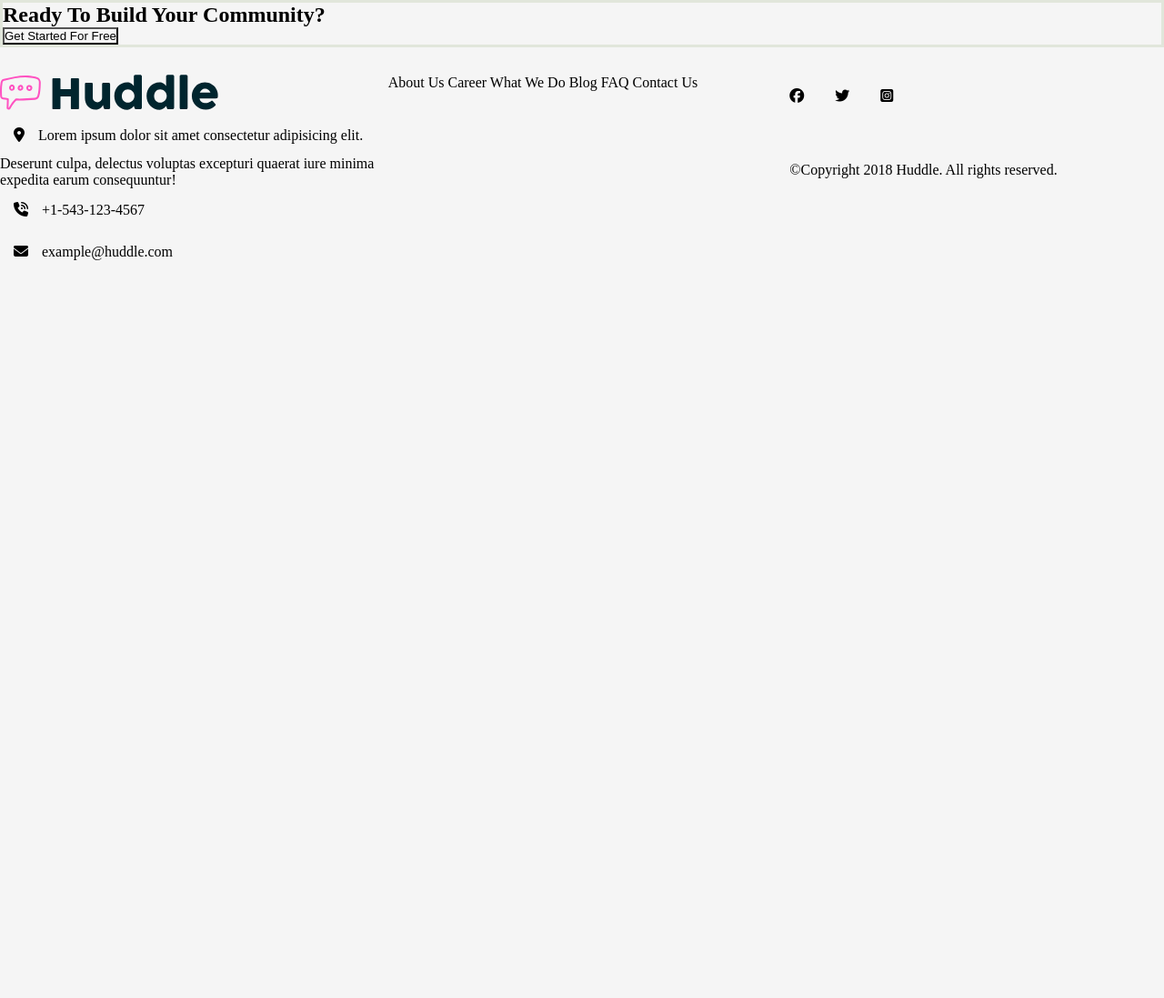
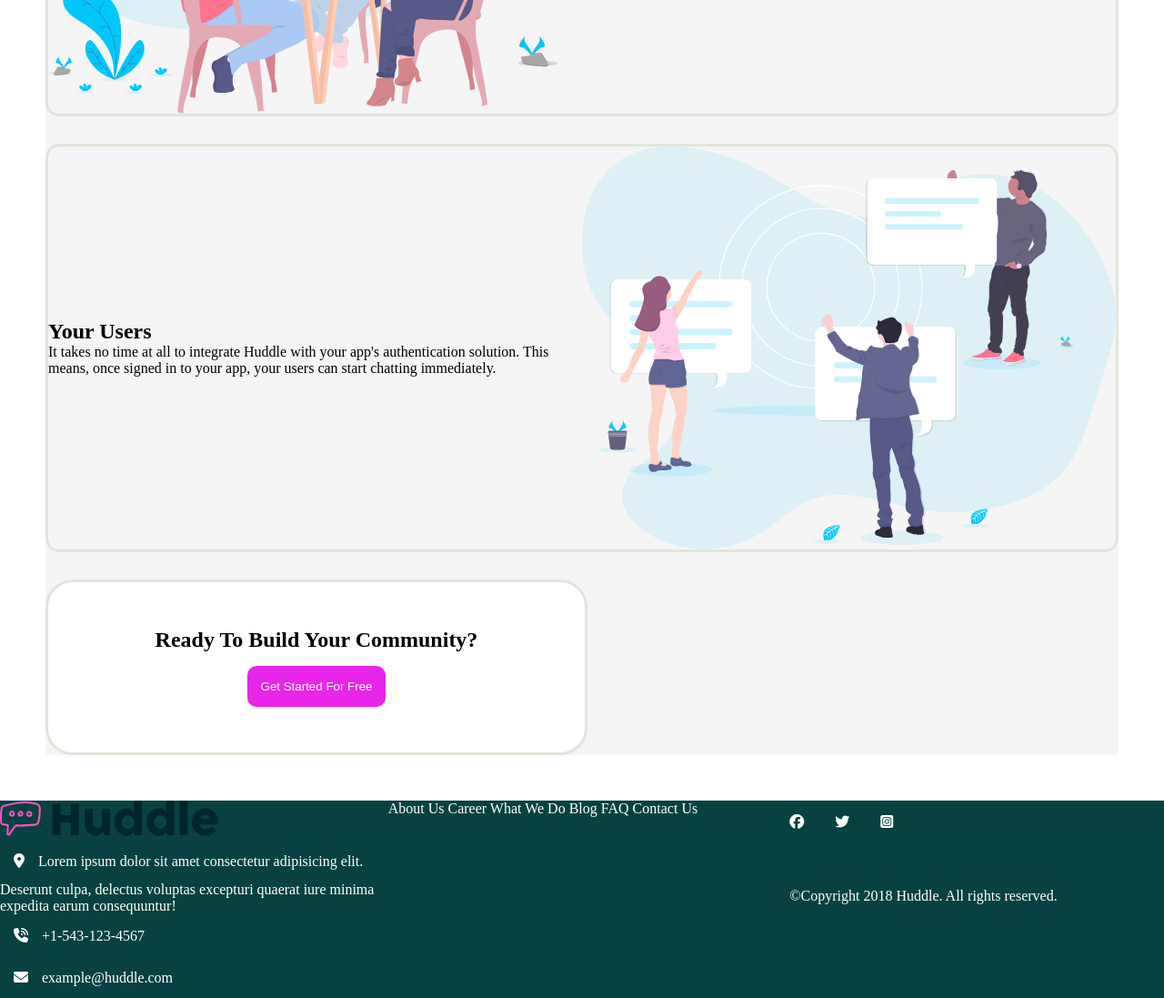
Before and after one commit to liana-masigah/landingpage.github.io, a plain HTML site: page index.html in a window 1280 px wide. Shown: the part 1354-2451 px from the top of the page at 91% size. Before the commit the page ends 1653 px from the top, so only its background shows below. Drawn offline with Linux system fonts and the light colour scheme.

Commit message:
second modification

```diff
--- a/index.html
+++ b/index.html
@@ -10,21 +10,18 @@
 </head>
 <body>
     <header>
-
-    </header>
-    <main>
-        <div class="build-div">
         <div class="div-width">
             <img src="images/logo.svg" alt="">
             <h2>Build The Community Your Fans Will Love</h2>
             <p>Huddle re-imagines the way we build communities. You have a voice, but so does your audience. Create connections with your users as you engage in genuine discussion.</p>
-                <button>Get Started For Free</button>
+            <button class="get-button">Get Started For Free</button>
         </div>
         <div class="div-width">
-                <button>Try It For Free</button>
+            <button id="try-button">Try It For Free</button>
             <img class="image-size" src="images/illustration-mockups.svg" alt="">
         </div>
-        </div>
+    </header>
+    <main>
         <div class="size-div" id="grow-div">
             <div class="div-width">
                 <img class="image-size" src="images/illustration-grow-together.svg" alt="">
@@ -54,9 +51,10 @@
         </div>
         <div class="ready-div">
             <h2>Ready To Build Your Community?</h2>
-            <button>Get Started For Free</button>
+            <button class="get-button">Get Started For Free</button>
         </div>
-        <div class="contact-div">
+    </main>
+    <footer>
         <div class="cont-div">
             <img src="images/logo.svg" alt="">
             <p><i class="fa-solid fa-location-dot"></i>Lorem ipsum dolor sit amet consectetur adipisicing elit. Deserunt culpa, delectus voluptas excepturi quaerat iure minima expedita earum consequuntur!</p>
@@ -77,10 +75,6 @@
             <i class="fa-brands fa-instagram-square"></i>
             <p class="p-foot" >&copy;Copyright 2018 Huddle. All rights reserved.</p>
         </div>
-        </div>
-    </main>
-    <footer>
-
     </footer>
 </body>
 </html>
--- a/style.css
+++ b/style.css
@@ -11,7 +11,6 @@
 *{
     margin: 0;
     padding: 0;
-    background-color: whitesmoke;
 }
 
 main {
@@ -19,52 +18,77 @@
     flex-wrap: var(--flex-wrap);
     flex-direction: column;
     gap: 30px;
+    margin: 50px;
+    background-color: whitesmoke;
 }
 
 a {
     text-decoration: none;
-    color: black;
+    color: white;
 }
 
 i {
     margin: 15px;
 }
 
-.build-div {
+header {
     display: flex;
     flex-wrap: var(--flex-wrap);
     max-width: var(--max-width);
+    background-image: url(images/bg-hero-desktop.svg);
+}
+
+footer {
+    max-width: var(--max-width);
+    background-color: rgb(7, 65, 65);
+    color: white;
+    display: flex;
+    flex-wrap: var(--flex-wrap);
+    margin: 0px;
+}
+
+.get-button {
+    background-color: rgb(233, 37, 233);
+    border-radius: 10px;
+    padding: 15px;
+    border-style: none;
+    color: white;
+    margin-top: 15px;
 }
 
 .size-div {
     height: var(--height);
-    width: var(--width);
+    max-width: var(--max-width);
     border: var(--border);
     border-radius: var(--border-radius);
 }
 
 .image-size {
-    width: 400px;
+    max-width: var(--max-width);
     height: auto;
+    display: block;
+    margin-left: auto;
+    margin-right: auto;
 }
 
 .div-width {
+    display: flex;
     flex: 50%;
-}
-
-.build-div {
-    max-width: var(--max-width);
+    flex-wrap: var(--flex-wrap);
+    margin: auto;
 }
 
 .ready-div {
     border: var(--border);
-}
-
-.contact-div {
-    max-width: var(--max-width);
-    background-color: rgb(5, 63, 63);
+    width: 50%;
+    background-color: white;
+    border-radius: 30px;
     display: flex;
-    flex-wrap: var(--flex-wrap);
+    flex-direction: column;
+    justify-content: center;
+    align-items: center;
+    padding-top: 50px;
+    padding-bottom: 50px;
 }
 
 .cont-div {
@@ -97,3 +121,11 @@
     display: flex;
     flex-wrap: var(--flex-wrap);
 }
+
+#try-button {
+    padding: 10px;
+    background-color: white;
+    border-radius: 15px;
+    border-style: none;
+    box-shadow: #666864;
+}
```
Lines whose indentation alone changed are shown as unchanged.
